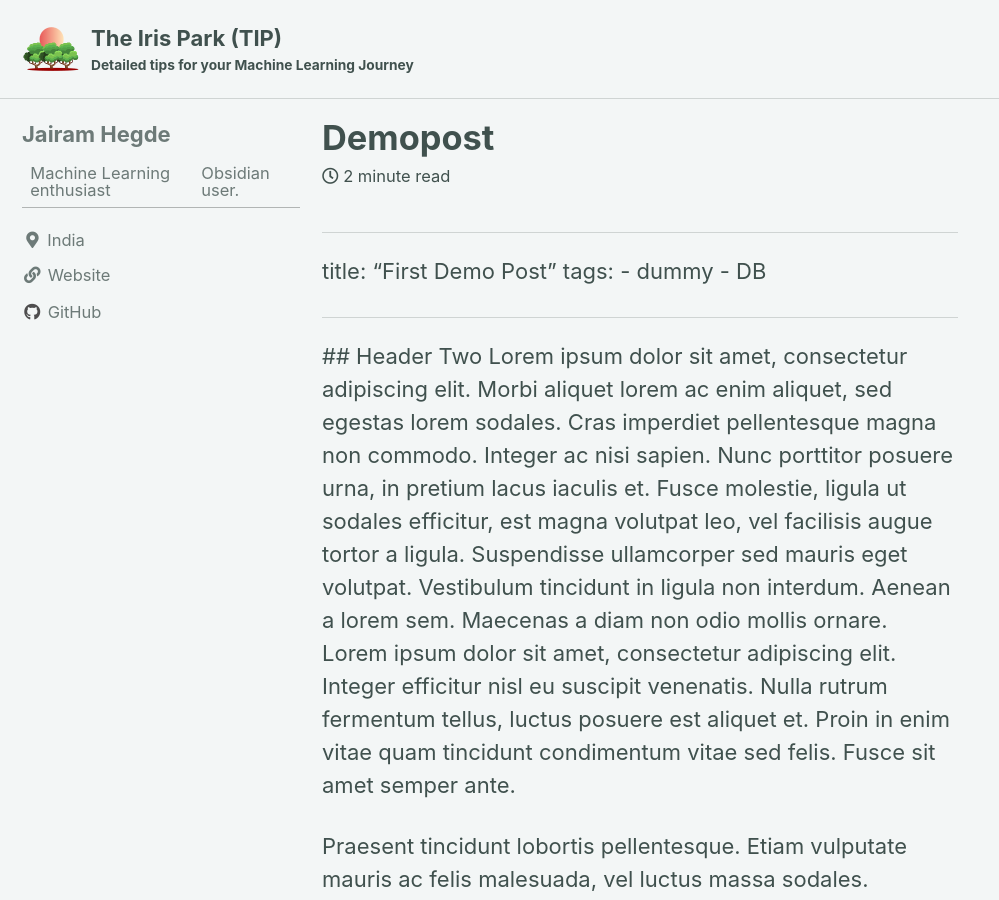
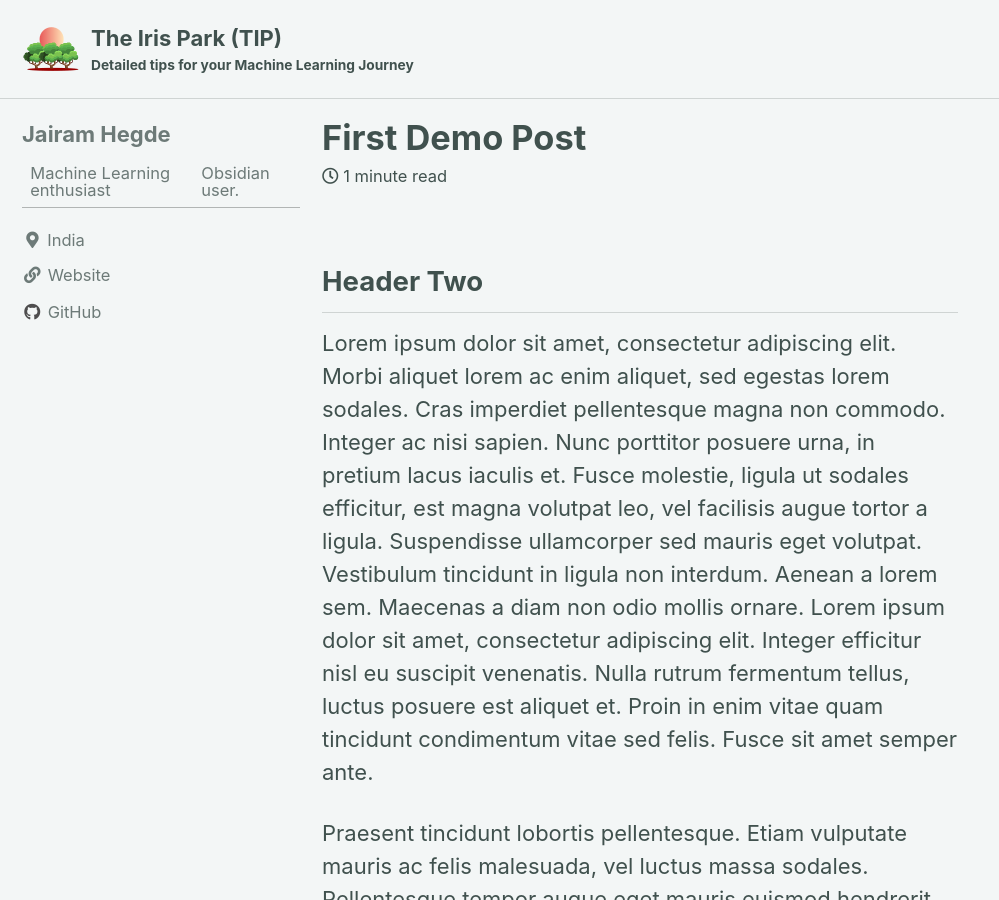
Before and after one commit to jairamshegde/website, a Jekyll site: the page built from _posts/2021-12-08-Demopost.md, in a window 1280 px wide and 900 px high. Shown: the whole window, without its empty margins (0-999 px from the left). Built offline with Jekyll 4.4.1, drawn with Linux system fonts in a browser that asks for light colours; cached includes are drawn as plain includes; some of the changed text lies outside the part shown.

Commit message:
proper frontmatter updated

````diff
--- a/_posts/2021-12-08-Demopost.md
+++ b/_posts/2021-12-08-Demopost.md
@@ -1,13 +1,13 @@
- ---
- title: "First Demo Post"
- tags:
-    - dummy
-    - DB
+---
+title: "First Demo Post"
+tags:
+  - first
+  - modala
+  - pehala
+---
 
- ---
-
- ## Header Two
- Lorem ipsum dolor sit amet, consectetur adipiscing elit. Morbi aliquet lorem ac enim aliquet, sed egestas lorem sodales. Cras imperdiet pellentesque magna non commodo. Integer ac nisi sapien. Nunc porttitor posuere urna, in pretium lacus iaculis et. Fusce molestie, ligula ut sodales efficitur, est magna volutpat leo, vel facilisis augue tortor a ligula. Suspendisse ullamcorper sed mauris eget volutpat. Vestibulum tincidunt in ligula non interdum. Aenean a lorem sem. Maecenas a diam non odio mollis ornare. Lorem ipsum dolor sit amet, consectetur adipiscing elit. Integer efficitur nisl eu suscipit venenatis. Nulla rutrum fermentum tellus, luctus posuere est aliquet et. Proin in enim vitae quam tincidunt condimentum vitae sed felis. Fusce sit amet semper ante.
+## Header Two
+Lorem ipsum dolor sit amet, consectetur adipiscing elit. Morbi aliquet lorem ac enim aliquet, sed egestas lorem sodales. Cras imperdiet pellentesque magna non commodo. Integer ac nisi sapien. Nunc porttitor posuere urna, in pretium lacus iaculis et. Fusce molestie, ligula ut sodales efficitur, est magna volutpat leo, vel facilisis augue tortor a ligula. Suspendisse ullamcorper sed mauris eget volutpat. Vestibulum tincidunt in ligula non interdum. Aenean a lorem sem. Maecenas a diam non odio mollis ornare. Lorem ipsum dolor sit amet, consectetur adipiscing elit. Integer efficitur nisl eu suscipit venenatis. Nulla rutrum fermentum tellus, luctus posuere est aliquet et. Proin in enim vitae quam tincidunt condimentum vitae sed felis. Fusce sit amet semper ante.
 
 Praesent tincidunt lobortis pellentesque. Etiam vulputate mauris ac felis malesuada, vel luctus massa sodales. Pellentesque tempor augue eget mauris euismod hendrerit. Nullam iaculis arcu sit amet velit consequat tincidunt. Orci varius natoque penatibus et magnis dis parturient montes, nascetur ridiculus mus. Nullam gravida, urna at scelerisque efficitur, nisi eros scelerisque metus, a luctus ante ligula et lorem. Fusce at ultrices orci.
 
@@ -15,8 +15,8 @@
 
 Aliquam ac quam sit amet massa porttitor suscipit. Nunc libero elit, semper ut sagittis sed, tempor et elit. Donec dignissim lacus sed vehicula lobortis. Etiam pharetra felis consequat ipsum porttitor scelerisque. Vivamus laoreet, quam vel dictum aliquet, nisl ipsum commodo sem, venenatis pulvinar magna quam vitae elit. Phasellus congue, ex vel pharetra blandit, libero augue laoreet leo, eget ultrices velit diam et massa. Etiam non magna nunc.
 
+### Header 3
 
-### Header 3
 ```python
 def hello():
  print("hello")
````
